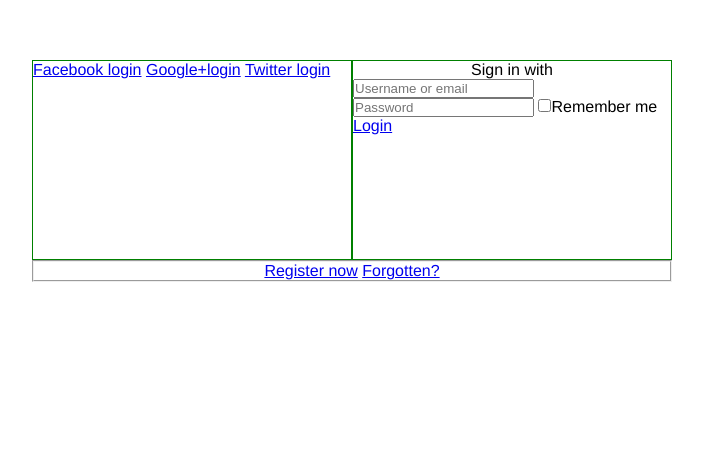
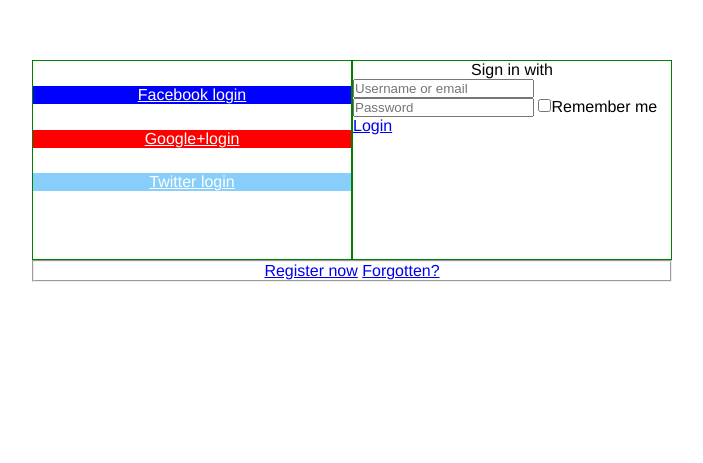
Before and after one commit to hamzadarej/Login-app, a plain HTML site: page index.html in a window 1280 px wide. Shown: the part 260-723 px from the top of the page, without its empty margins (288-991 px from the left). Drawn offline with Linux system fonts and the light colour scheme.

Commit message:
login page

```diff
--- a/css/style.css
+++ b/css/style.css
@@ -23,7 +23,29 @@ body {
     float: left;
     display: block;
     border: green solid 1px;
+
 }
-legend ,fieldset{
+legend {
     text-align: center;
 }
+fieldset {
+
+    text-align: center;
+}
+.left-one a {
+
+
+    display:block ;
+    color: white;
+    margin: 8% auto;
+    text-align: center;
+}
+#a1 {
+    background-color: blue;
+}
+#a2 {
+    background-color: red;
+}
+#a3 {
+    background-color: lightskyblue;
+}
--- a/index.html
+++ b/index.html
@@ -10,9 +10,10 @@
 <body>
     <div class="box">
     <section class="left-one">
-        <a href="#">Facebook login</a>
-        <a href="#">Google+login</a>
-        <a href="#">Twitter login</a>
+
+        <a href="#" id="a1" >Facebook login</a>
+        <a href="#"id="a2" >Google+login</a>
+        <a href="#" id="a3">Twitter login</a>
     </section>
     <section class="right-one">
         <legend>Sign in with</legend>
@@ -29,6 +30,7 @@
         <a href="#">Register now</a>
         <a href="#">Forgotten?</a>
  </fieldset>
+
     </div>
 
 </body>
```
